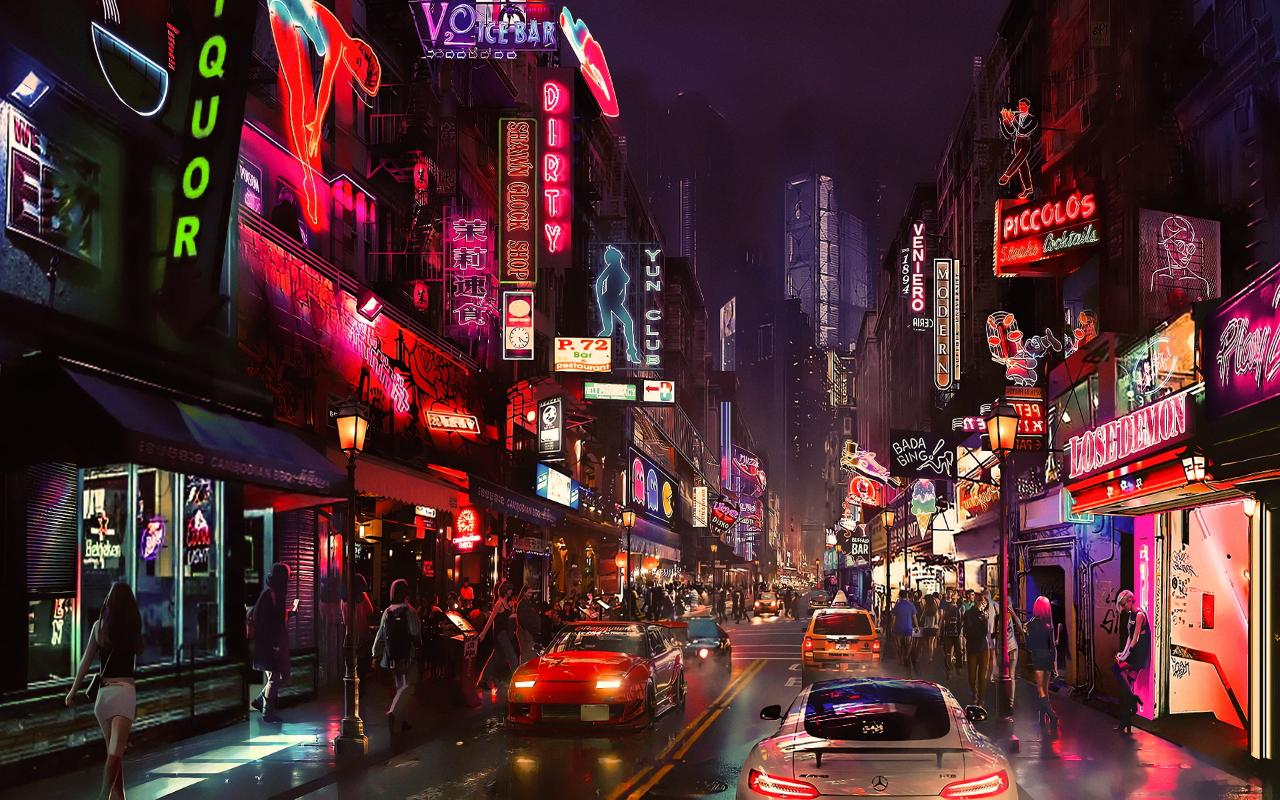
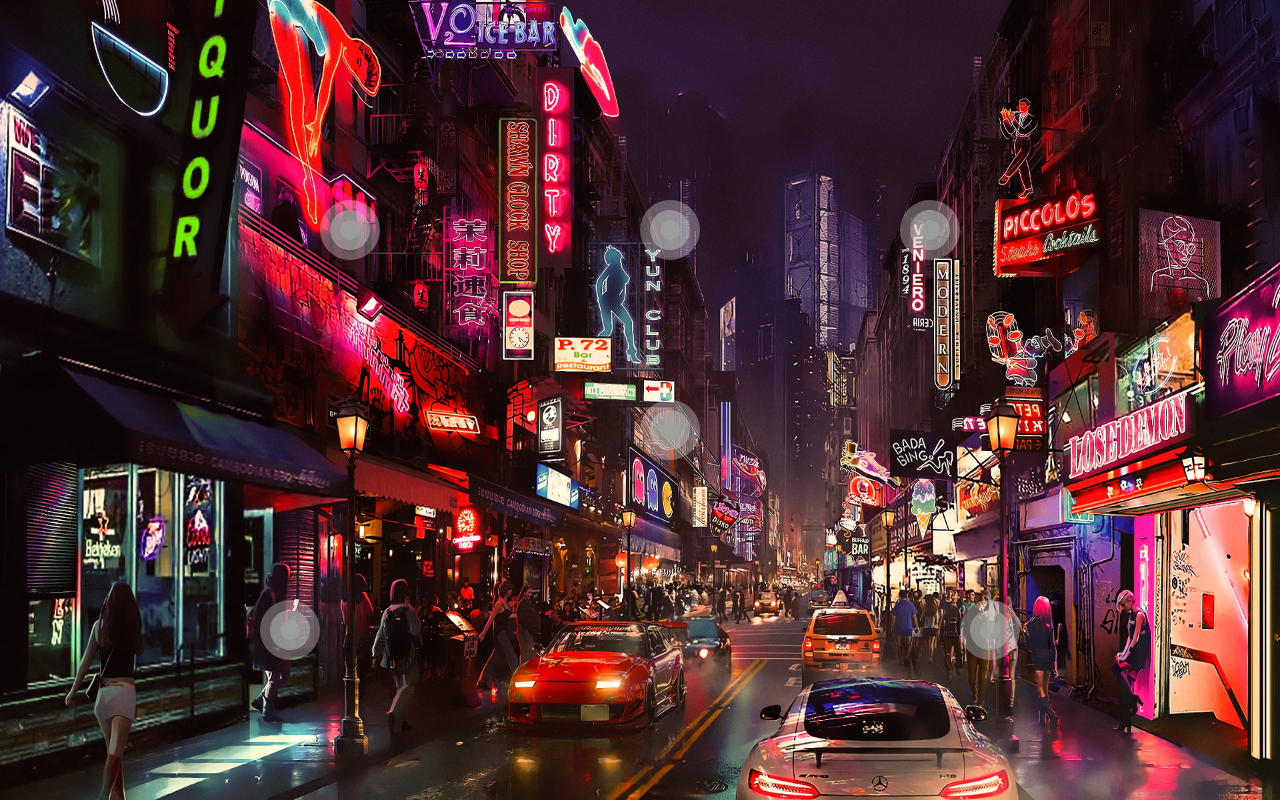
Before and after one commit to woodsmokeheart/rucryptosquad, a Next.js app: page / in a window 1280 px wide. Built offline with nearby package versions, Linux system fonts and the light colour scheme.

Commit message:
added active bckground and animation for links

```diff
--- a/src/components/Loader/Loader.tsx
+++ b/src/components/Loader/Loader.tsx
@@ -4,7 +4,7 @@ import styles from "./Loader.module.scss";
 const Loader = () => {
   return (
     <div className={styles.loader}>
-      <div className={styles.loader__spinner}></div>
+      <div className={styles.loader__spinner}/>
     </div>
   );
 };
--- a/src/components/home/Background/index.tsx
+++ b/src/components/home/Background/index.tsx
@@ -5,10 +5,19 @@ import background from "../../../assets/img/home_background.jpg";
 
 interface BackgroundProps {
   src?: JSX.Element;
+  onClick?: () => void;
 }
 
-const Background: React.FC<BackgroundProps> = ({ src }) => {
-  return <Image src={background} alt="hero" fill={true} />;
+const Background: React.FC<BackgroundProps> = ({ src, onClick }) => {
+  return (
+    <Image
+      src={background}
+      alt="hero"
+      fill={true}
+      onClick={onClick}
+      loading="eager"
+    />
+  );
 };
 
 export default Background;
--- a/src/components/home/HomePageComponents/HomePageDesktop/HomePageDesktop.tsx
+++ b/src/components/home/HomePageComponents/HomePageDesktop/HomePageDesktop.tsx
@@ -1,9 +1,27 @@
-import React from "react";
+import React, { useEffect, useState } from "react";
 import LinkButton from "../../LinkButton";
 import Background from "../../Background";
 
 const HomePageDesktop = () => {
+  const [buttonsVisible, setButtonsVisible] = useState(true);
+
+  const handleBackgroundClick = () => {
+    setButtonsVisible(true);
+    setTimeout(() => {
+      setButtonsVisible(false);
+    }, 5000);
+  };
+
+  useEffect(() => {
+    const timeout = setTimeout(() => {
+      setButtonsVisible(false);
+    }, 5000);
+
+    return () => clearTimeout(timeout);
+  }, []);
   return (
+    <React.Fragment>
+      {buttonsVisible && (
         <React.Fragment>
           <LinkButton link="/about_us" classNames="about" />
           <LinkButton link="/contacts" classNames="contacts" />
@@ -11,7 +29,9 @@ const HomePageDesktop = () => {
           <LinkButton link="/lore" classNames="lore" />
           <LinkButton link="/ranks" classNames="ranks" />
           <LinkButton link="/team" classNames="team" />
-      <Background />
+        </React.Fragment>
+      )}
+      <Background onClick={handleBackgroundClick} />
     </React.Fragment>
   );
 };
--- a/src/components/home/LinkButton/LinkButton.module.scss
+++ b/src/components/home/LinkButton/LinkButton.module.scss
@@ -1,20 +1,26 @@
 %button {
-  width: 50px;
-  height: 50px;
+  width: 60px;
+  height: 60px;
   border-radius: 50%;
   position: absolute;
   z-index: 1;
   padding: 10px;
-  background-color: rgba(5, 255, 13, 0.8);
-  opacity: 0;
-  &:hover {
-    opacity: 1;
+  background-color: rgba(255, 255, 255, 0.3);
+  animation: pulse 2s infinite;
+
+  .central_shadow {
+    width: 40px;
+    height: 40px;
+    border-radius: 50%;
+    background-color: rgba(187, 194, 187, 0.5);
+    padding: 10px;
   }
+
   .core {
-    width: 30px;
-    height: 30px;
+    width: 20px;
+    height: 20px;
     border-radius: 50%;
-    background-color: rgb(5, 255, 13);
+    background-color: rgba(156, 161, 156, 0.8);
   }
 }
 
@@ -54,3 +60,13 @@
   left: 50%;
   transform: translate(-25%, -50%);
 }
+
+@keyframes pulse {
+  0%,
+  100% {
+    transform: scale(1);
+  }
+  50% {
+    transform: scale(1.2);
+  }
+}
--- a/src/components/home/LinkButton/index.tsx
+++ b/src/components/home/LinkButton/index.tsx
@@ -11,8 +11,12 @@ interface LinkButtonProps {
 
 const LinkButton: React.FC<LinkButtonProps> = ({ link, classNames }) => {
   return (
-    <Link href={link} className={cn("button", styles[classNames])}>
-      <div className={styles.core} />
+    <Link href={link}>
+      <div className={cn("button", styles[classNames])}>
+        <div className={styles.central_shadow}>
+          <div className={styles.core} />
+        </div>
+      </div>
     </Link>
   );
 };
```
Lines whose indentation alone changed are shown as unchanged.
